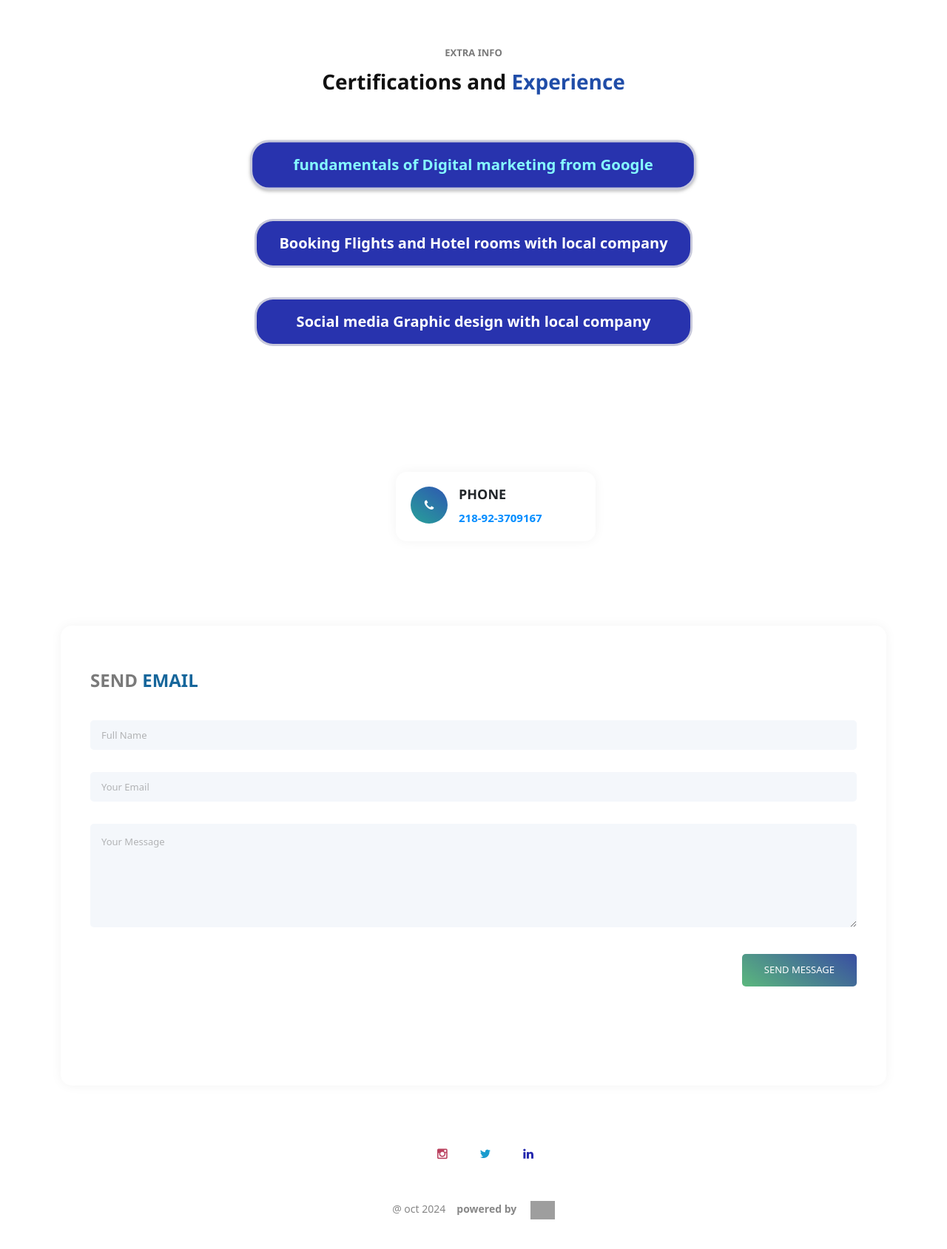
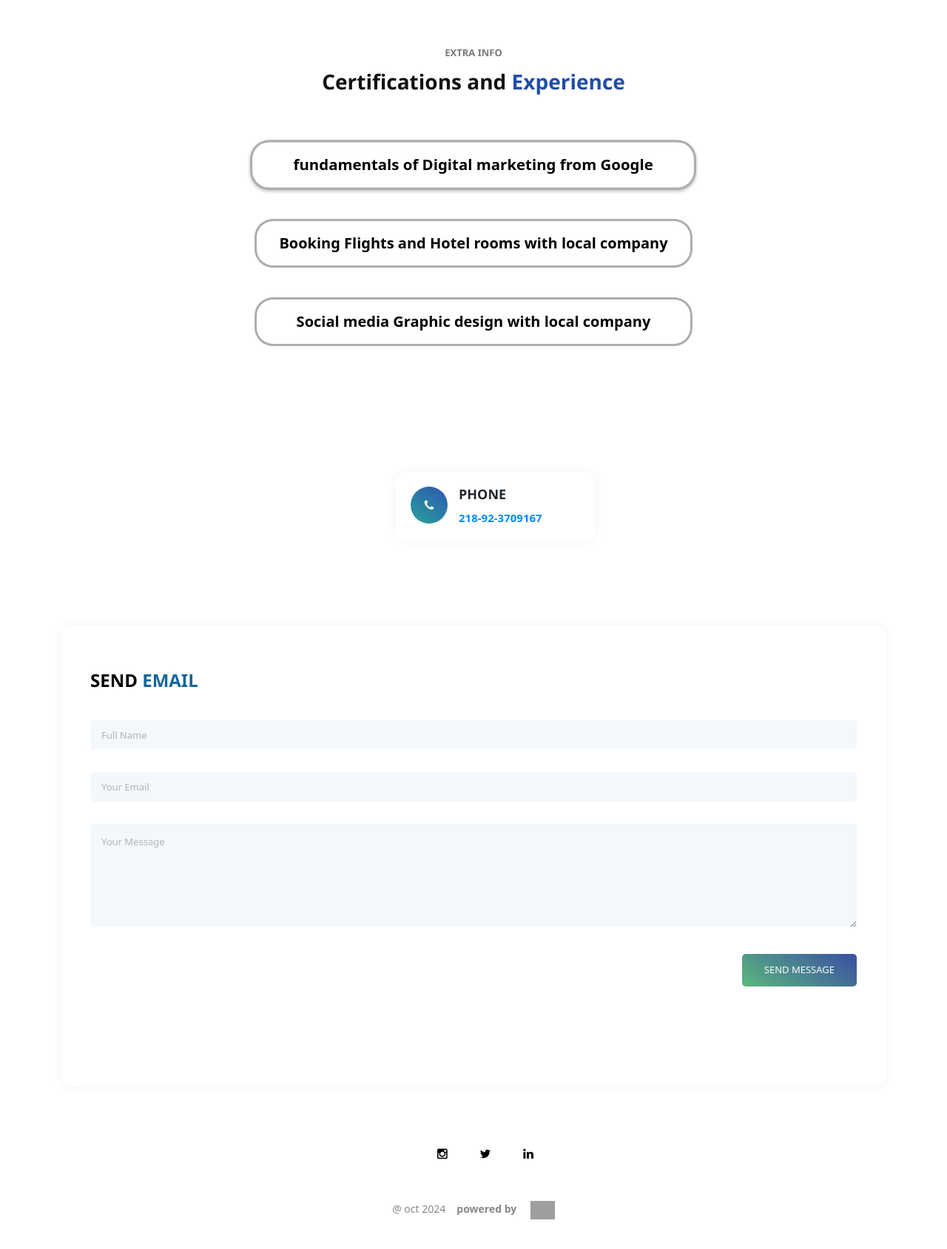
Before and after one commit to Taha-Alsaity/myportfolio, a Django app: page / in a window 1280 px wide. Shown: the part 2320-4009 px from the top of the page at 74% size. Run offline with Django 5.2, Linux system fonts and the light colour scheme; some web fonts are replaced; grey boxes are pictures that could not be loaded.

Commit message:
new updates

```diff
--- a/portoapp/templates/porttem/index.html
+++ b/portoapp/templates/porttem/index.html
@@ -10,7 +10,7 @@
     <meta name="author" content="">
     <link href="https://fonts.googleapis.com/css?family=Open+Sans:100,200,300,400,500,600,700,800,900" rel="stylesheet">
     <link href="https://cdn.jsdelivr.net/npm/bootstrap@5.3.3/dist/css/bootstrap.min.css" rel="stylesheet" integrity="sha384-QWTKZyjpPEjISv5WaRU9OFeRpok6YctnYmDr5pNlyT2bRjXh0JMhjY6hW+ALEwIH" crossorigin="anonymous">
-    <link rel="icon"  href="{% static 'assets/images/me2.png' %}">
+    <link rel="icon"  href="{% static 'assets/images/mev3.png' %}">
     <title>Taha saity - Main</title>
 
     <!-- Bootstrap core CSS -->
@@ -19,7 +19,7 @@
     <link rel="stylesheet" href="https://www.w3schools.com/w3css/4/w3.css">
 
     <link rel="stylesheet" href="{% static 'assets/css/fontawesome.css' %}">
-    <link rel="stylesheet" href="{% static 'assets/templatemo-eduwell-style.css' %}">
+    <link rel="stylesheet" href="{% static 'vendor/templatemo-eduwell-style.css' %}">
     <link rel="stylesheet" href="{% static 'assets/css/owl.css' %}">
     <link rel="stylesheet" href="{% static 'assets/css/lightbox.css' %}">
     <link href="https://cdn.jsdelivr.net/npm/bootstrap@5.3.3/dist/css/bootstrap.min.css" rel="stylesheet">
@@ -40,7 +40,7 @@ https://templatemo.com/tm-573-eduwell
     transition: width 1s ease-in-out;
   }
   .active.gradient-border span{
-    color:  rgb(134, 251, 255);
+    colo:  rgb(134, 251, 255);
 
   }
   .active.gradient-border {
@@ -225,7 +225,7 @@ https://templatemo.com/tm-573-eduwell
         <a href="https://h2o-production.up.railway.app/">
         <div class="proj" style="" >
 
-        <img src="{% static 'assets/images/h1.png' %}" style="max-width: 160px; min-width: 110px;" alt="">
+        <img src="{% static 'assets/images/h1.png' %}" style=" max-width: 160px; min-width: 110px;" alt="">
 
         </div></a>
 
@@ -234,7 +234,7 @@ https://templatemo.com/tm-573-eduwell
           <div class="proj" style="" >
 
           <img src="{% static 'assets/images/comm.png' %}" style="max-width: 160px; min-width: 110px;" alt="">
-          <label for="">Commerce</label>
+          <label style="font-weight: 500; color: black;" for="">Commerce</label>
 
           </div></a>
 
@@ -307,7 +307,7 @@ https://templatemo.com/tm-573-eduwell
             {% csrf_token %}
               <div class="col-lg-12">
                 <div class="section-heading">
-                  <h6 style="font-weight: 600; font-size: 1.5em; font-family:'Segoe UI', Tahoma, Geneva, Verdana, sans-serif;">Send <b style="color: rgb(22, 102, 155);">Email</b></h6>
+                  <h6 style=" color: #000000; font-weight: 500; font-size: 1.5em; font-family:'Segoe UI', Tahoma, Geneva, Verdana, sans-serif;"><b>Send </b><b style="  color: rgb(22, 102, 155);">Email</b></h6>
 
                 </div>
               </div>
@@ -336,9 +336,9 @@ https://templatemo.com/tm-573-eduwell
         </div>
         <div  class="col-lg-12">
           <ul class="social-icons">
-            <li><a href="https://www.instagram.com/saity_taha/"><i class="fa fa-instagram" style="color: #ba405e;"></i></a></li>
-            <li><a href="https://x.com/Taha_Alsaity?t=cJceBY4eMvOWbzylnFKNzQ&s=09"><i class="fa fa-twitter" style="color: #199bce;"></i></a></li>
-            <li><a href="https://www.linkedin.com/in/taha-alsaity-917190260/"><i class="fa fa-linkedin" style="color: #2327ad;"></i></a></li>
+            <li><a href="https://www.instagram.com/saity_taha/"><i class="fa fa-instagram" style="color: #000000;"></i></a></li>
+            <li><a href="https://x.com/Taha_Alsaity?t=cJceBY4eMvOWbzylnFKNzQ&s=09"><i class="fa fa-twitter" style="color: #000000;"></i></a></li>
+            <li><a href="https://www.linkedin.com/in/taha-alsaity-917190260/"><i class="fa fa-linkedin" style="color: #000000;"></i></a></li>
 
           </ul>
         </div>
```
Also changed, not shown: portoapp/static/vendor/templatemo-eduwell-style.css.
